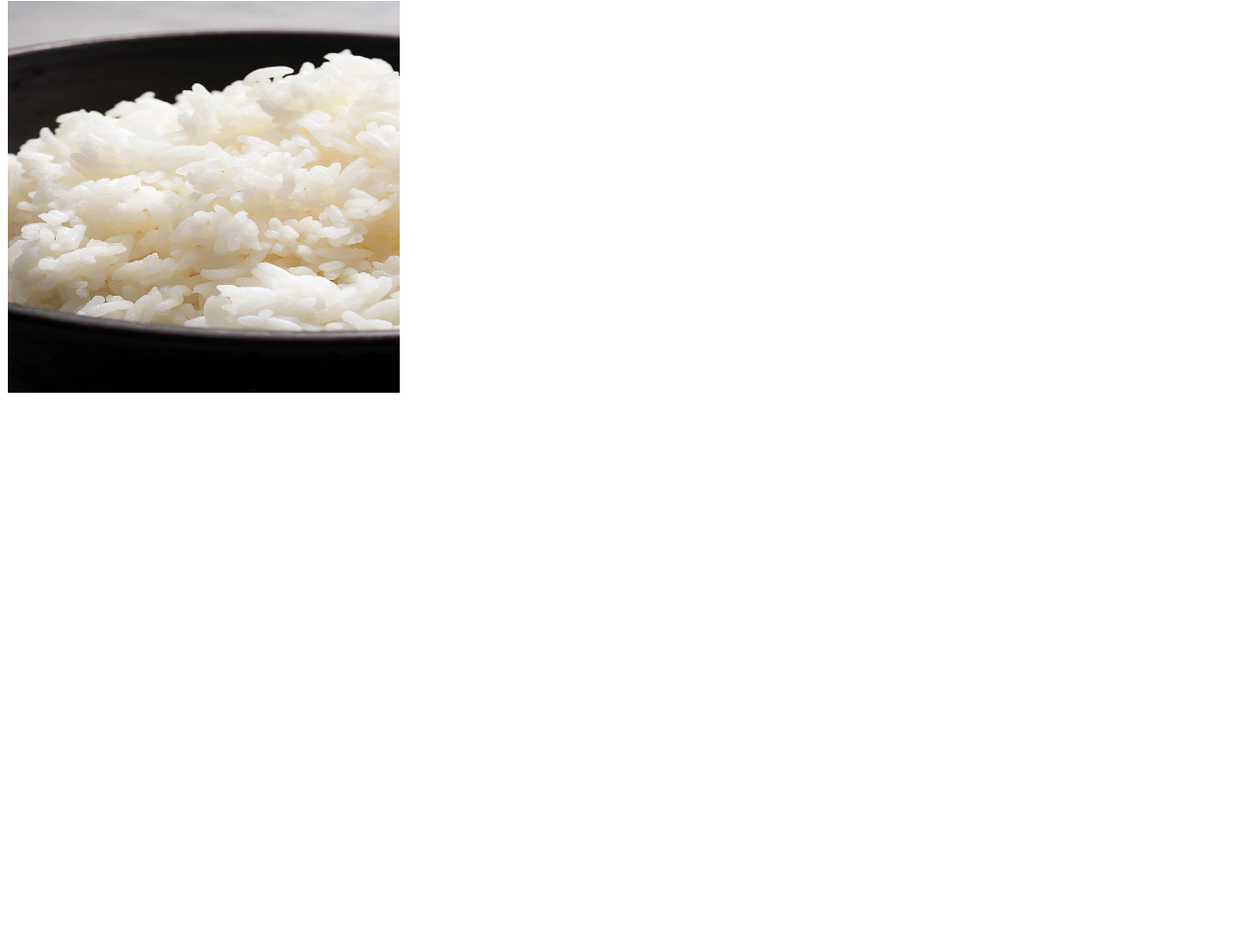
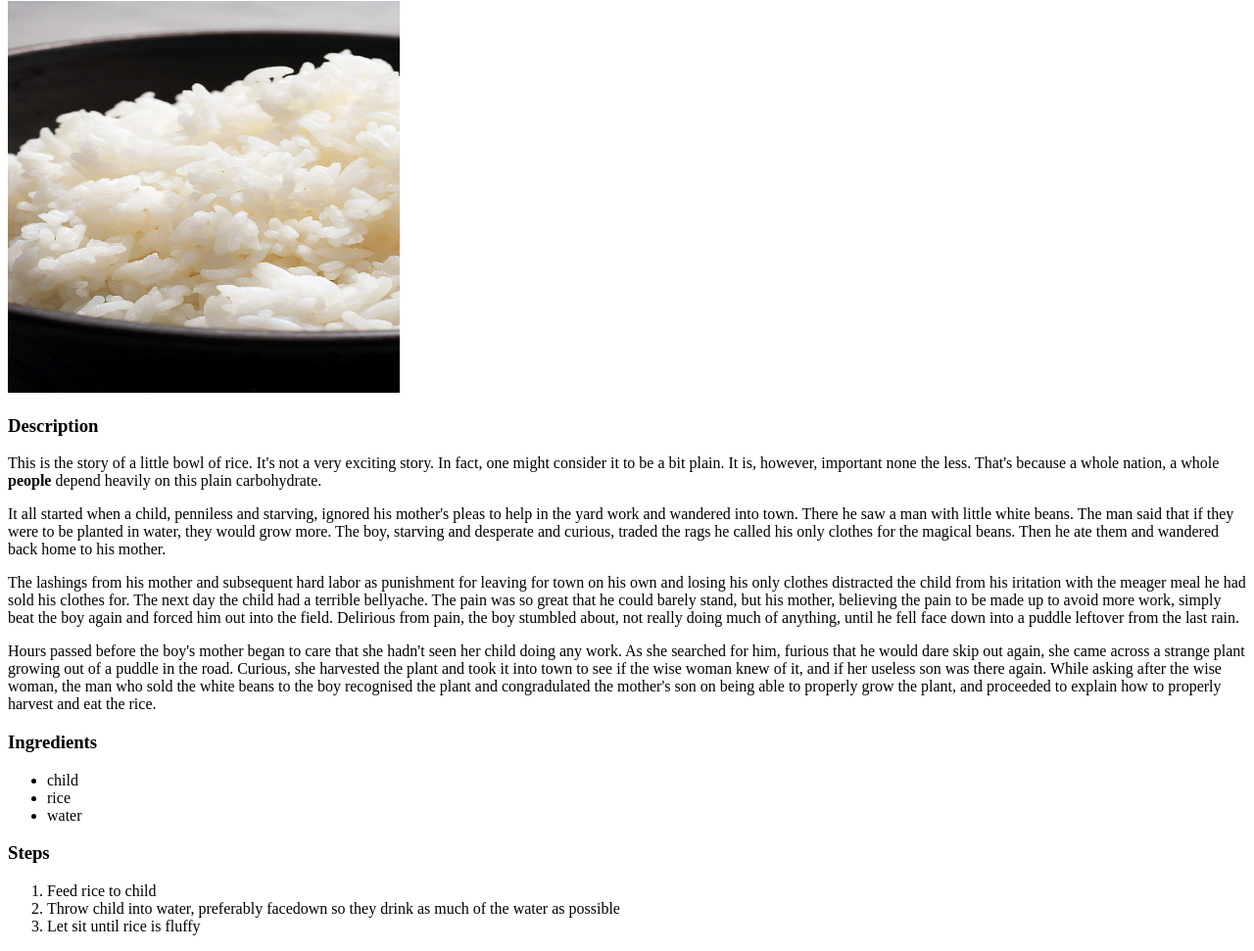
Before and after one commit to zante00/odin-recipes, a plain HTML site: page recipes/rice.html in a window 1280 px wide. Shown: the part 79-1050 px from the top of the page at 98% size. Before the commit the page ends 800 px from the top, so only its background shows below. Drawn offline with Linux system fonts and the light colour scheme.

Commit message:
Add story, recipe, and ingredients to rice

```diff
--- a/recipes/rice.html
+++ b/recipes/rice.html
@@ -9,5 +9,48 @@
 <body>
     <h1>Rice</h1>
     <img src="../images/rice.jpg" alt="Delicious Rice bowl with things and stuff." height="400" width="400">
+    <h3>Description</h3>
+    <p>
+        This is the story of a little bowl of rice. It's not a very exciting story. In fact, one might
+        consider it to be a bit plain. It is, however, important none the less. That's because a whole
+        nation, a whole <strong>people</strong> depend heavily on this plain carbohydrate.
+    </p>
+    <p>
+        It all started when a child, penniless and starving, ignored his mother's pleas to help in the
+        yard work and wandered into town. There he saw a man with little white beans. The man said that
+        if they were to be planted in water, they would grow more. The boy, starving and desperate and
+        curious, traded the rags he called his only clothes for the magical beans. Then he ate them and
+        wandered back home to his mother.
+    </p>
+    <p>
+        The lashings from his mother and subsequent hard labor as punishment for leaving for town on his
+        own and losing his only clothes distracted the child from his iritation with the meager meal he
+        had sold his clothes for. The next day the child had a terrible bellyache. The pain was so great
+        that he could barely stand, but his mother, believing the pain to be made up to avoid more work,
+        simply beat the boy again and forced him out into the field. Delirious from pain, the boy stumbled
+        about, not really doing much of anything, until he fell face down into a puddle leftover from the
+        last rain.
+    </p>
+    <p>
+        Hours passed before the boy's mother began to care that she hadn't seen her child doing any work.
+        As she searched for him, furious that he would dare skip out again, she came across a strange plant
+        growing out of a puddle in the road. Curious, she harvested the plant and took it into town to see
+        if the wise woman knew of it, and if her useless son was there again. While asking after the wise
+        woman, the man who sold the white beans to the boy recognised the plant and congradulated the mother's
+        son on being able to properly grow the plant, and proceeded to explain how to properly harvest and
+        eat the rice.
+    </p>
+    <h3>Ingredients</h3>
+    <ul>
+        <li>child</li>
+        <li>rice</li>
+        <li>water</li>
+    </ul>
+    <h3>Steps</h3>
+    <ol>
+        <li>Feed rice to child</li>
+        <li>Throw child into water, preferably facedown so they drink as much of the water as possible</li>
+        <li>Let sit until rice is fluffy</li>
+    </ol>
 </body>
 </html>
```
